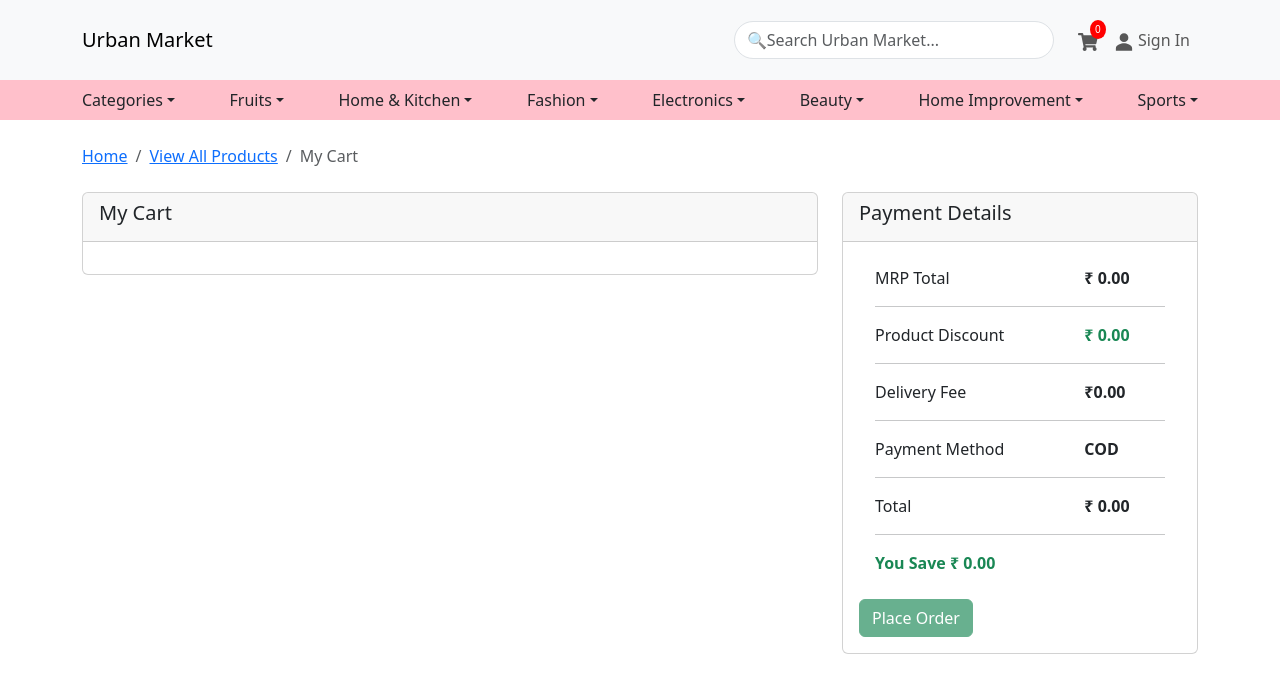
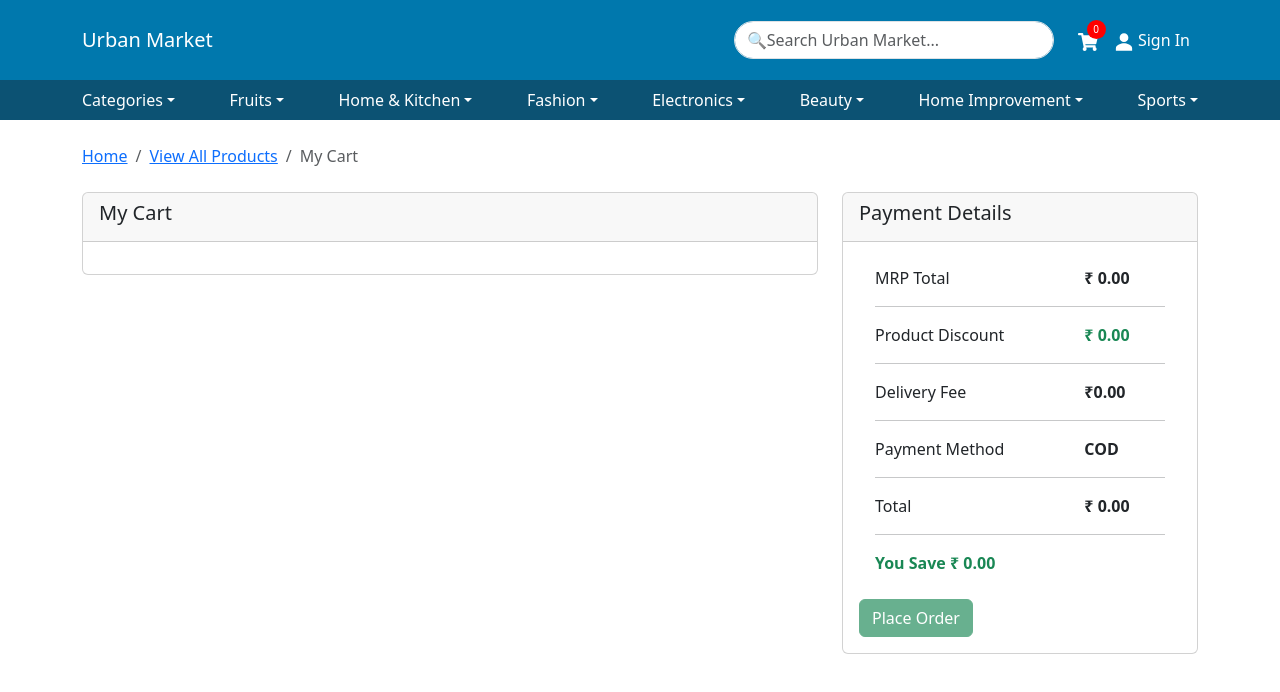
Before and after one commit to Suraj-Sangale/urban-market, a React (Create React App) app: page /checkout in a window 1280 px wide. Shown: the top 692 px of the page. Built offline with nearby package versions, Linux system fonts and the light colour scheme.

Commit message:
style chnages

```diff
--- a/src/components/Layouts/SpecialDeals.js
+++ b/src/components/Layouts/SpecialDeals.js
@@ -1,8 +1,13 @@
 import React from 'react'
 import { specialDealsImages } from '../Data/Data'
 import MultiImageSlider from '../molecules/MultiImageSlider'
+import { useNavigate } from 'react-router-dom';
 
 const SpecialDeals = () => {
+    const navigate = useNavigate();
+    const onclickImage = () => {
+        navigate('/products');
+      };
     return (
         <div>
             <MultiImageSlider
@@ -11,6 +16,7 @@ const SpecialDeals = () => {
                 tabletItems={5}
                 mobileItems={4}
                 ImgArr={specialDealsImages}
+                onclickImage={onclickImage}
             />
         </div>
     )
--- a/src/components/global.css
+++ b/src/components/global.css
@@ -92,7 +92,12 @@ font-size: 1.2rem;
   background-color: red;
   color: white;
   border-radius: 50%;
-  padding: 2px 5px;
+  /* padding: 3px 7px; */
+  height: 1.2rem;
+  width:  1.2rem;
+  display: flex;
+  justify-content: center;
+  align-items: center;
   font-size: 10px;
   font-weight: 500;
 }
@@ -108,3 +113,13 @@ font-size: 1.2rem;
   justify-content: space-evenly;
   align-items: center;
 }
+/* UmNavBar */
+.UmNavBar{
+  height: 5rem;
+  background-color: #0078ad;
+}
+.UmNavBarSecondary{
+  margin-top: 5rem;
+  background-color: #0c5273;
+  color: white;
+}
--- a/src/components/molecules/MultiImageSlider.js
+++ b/src/components/molecules/MultiImageSlider.js
@@ -5,7 +5,7 @@ import "./TopDeals.css";
 import Heading from "./Heading";
 
 const MultiImageSlider = (props) => {
-    const { desktopItems, mobileItems, tabletItems, title, ImgArr } = props;
+    const { desktopItems, mobileItems, tabletItems, title, ImgArr, onclickImage } = props;
     const responsive = {
         desktop: {
             breakpoint: { max: 3000, min: 1024 },
@@ -39,8 +39,8 @@ const MultiImageSlider = (props) => {
                 {ImgArr?.map((item, index) => {
                     return (
                         <div className="slider" key={index}>
-                            <div className="image-container">
-                                <img src={item?.url} alt="movie" className="hover-image" />
+                            <div className="image-container" >
+                                <img src={item?.url} alt="movie" onClick={onclickImage} className="hover-image" />
                             </div>
                         </div>
                     );
--- a/src/components/molecules/SingleDropdown.js
+++ b/src/components/molecules/SingleDropdown.js
@@ -5,7 +5,7 @@ const SingleDropdown = ({ title, options }) => {
   return (
     <NavDropdown title={title} id="basic-nav-dropdown">
       {options.map((option, index) => (
-        <NavDropdown.Item key={index} href={`#${option.toLowerCase().replace(/\s+/g, '-')}`}>
+        <NavDropdown.Item  key={index} href={`/products`}>
           {option}
         </NavDropdown.Item>
       ))}
--- a/src/components/molecules/TopDeals.js
+++ b/src/components/molecules/TopDeals.js
@@ -1,8 +1,13 @@
 import React from "react";
 import { topDealsImages } from "../Data/Data";
 import MultiImageSlider from "./MultiImageSlider";
+import { useNavigate } from "react-router-dom";
 
 const TopDeals = () => {
+    const navigate = useNavigate();
+    const onclickImage = () => {
+        navigate('/products');
+      };
     return (
         <>
             <MultiImageSlider
@@ -11,6 +16,7 @@ const TopDeals = () => {
                 tabletItems={5}
                 mobileItems={4}
                 ImgArr={topDealsImages}
+                onclickImage={onclickImage}
             />
         </>
     )
--- a/src/components/pages/UmNavBar.js
+++ b/src/components/pages/UmNavBar.js
@@ -36,10 +36,9 @@ const UmNavBar = () => {
   return (
     <>
 
-      <Navbar expand="lg" className="bg-body-tertiary fixed-top" style={{ height: '5rem' }} >
+      <Navbar expand="lg" className="fixed-top UmNavBar">
         <Container >
-
-          <Navbar.Brand href="/">Urban Market</Navbar.Brand>
+          <Navbar.Brand href="/" className='text-white'>Urban Market</Navbar.Brand>
           <Navbar.Toggle aria-controls="basic-navbar-nav" />
           <Navbar.Collapse id="basic-navbar-nav" style={{ justifyContent: 'flex-end' }}>
             <Form className="d-flex " onSubmit={(e) => handleSearch(e)} inline>
@@ -47,7 +46,7 @@ const UmNavBar = () => {
             </Form>
             <Nav className="ml-auto">
               <div className="cart-icon-container">
-                <Nav.Link onClick={handleCartClick}>
+                <Nav.Link onClick={handleCartClick} className='text-white'>
                   <FaShoppingCart style={{ fontSize: '20px' }} />
 
                   <div className="cart-badge">
@@ -55,13 +54,13 @@ const UmNavBar = () => {
                   </div>
                 </Nav.Link>
               </div>
-              <Nav.Link onClick={handleSignIn}>
+              <Nav.Link onClick={handleSignIn} className='text-white'>
                 <IoPersonSharp style={{ fontSize: '20px' }} /> Sign In</Nav.Link>
             </Nav>
           </Navbar.Collapse>
         </Container>
       </Navbar>
-      <Navbar style={{ backgroundColor: 'pink', marginTop: '5rem' }} fixed="top">
+      <Navbar className='UmNavBarSecondary' fixed="top">
         <Container>
           <SingleDropdown title="Categories" options={Categories.Groceries} />
           <SingleDropdown title="Fruits" options={Categories.Fruits} />
--- a/src/components/pages/ViewAllProducts.js
+++ b/src/components/pages/ViewAllProducts.js
@@ -5,12 +5,9 @@ import { Allproducts } from '../Data/Data';
 import AllProductCard from '../molecules/AllProductCard';
 
 const ViewAllProducts = () => {
-    // Dummy product data, replace it with your actual data
-
 
     return (
         <Container fluid style={{ marginTop: '8rem' }} className='px-5'>
-            {/* Breadcrumbs */}
             <Row className="mb-2">
                 <Col>
                     <Breadcrumb>
```
